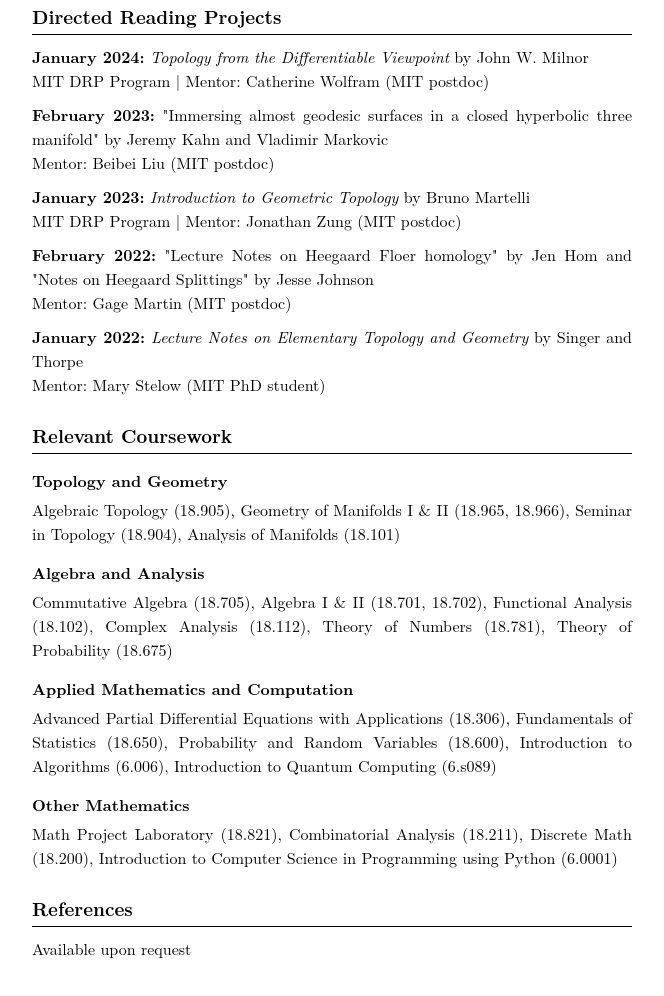
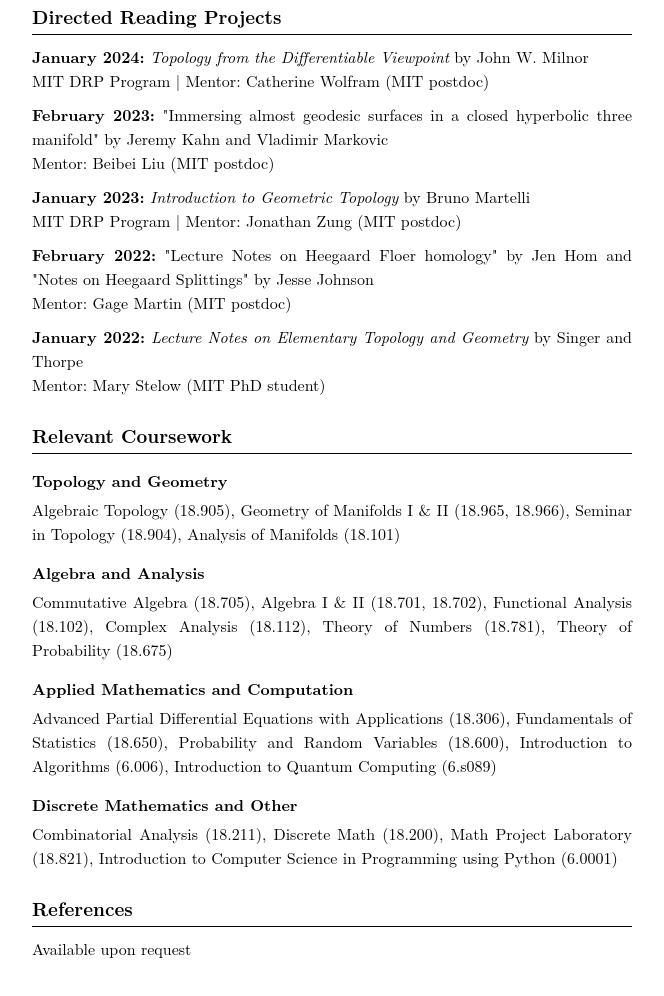
Before and after one commit to praveen-cloudclarity/archanamohandas, a plain HTML site: page cv.html in a window 1280 px wide. Shown: the part 1161-2157 px from the top of the page, without its empty margins (308-972 px from the left). Drawn offline with Linux system fonts and the light colour scheme.

Commit message:
course category

```diff
--- a/cv.html
+++ b/cv.html
@@ -100,10 +100,10 @@
                 Introduction to Algorithms (6.006), Introduction to Quantum Computing (6.s089)
             </p>
 
-            <h3>Other Mathematics</h3>
+            <h3>Discrete Mathematics and Other</h3>
             <p>
-                Math Project Laboratory (18.821), Combinatorial Analysis (18.211), Discrete Math (18.200),
-                Introduction to Computer Science in Programming using Python (6.0001)
+                Combinatorial Analysis (18.211), Discrete Math (18.200),
+                Math Project Laboratory (18.821), Introduction to Computer Science in Programming using Python (6.0001)
             </p>
         </section>
 
```
